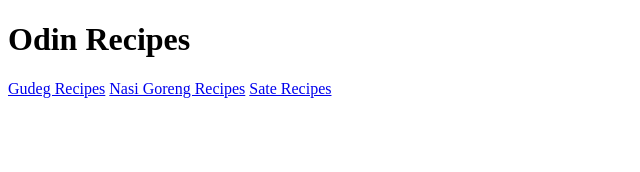
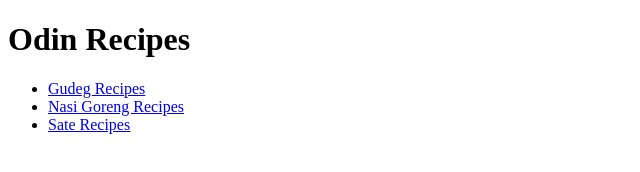
Before and after one commit to oslooow/odin-recipe, a plain HTML site: page index.html in a window 1280 px wide. Shown: the whole page, without its empty margins (0-640 px from the left). Drawn offline with Linux system fonts and the light colour scheme.

Commit message:
changing links in index.html to  unordered lists

```diff
--- a/index.html
+++ b/index.html
@@ -8,8 +8,10 @@
 </head>
 <body>
     <h1>Odin Recipes</h1>
-    <a href="recipes/gudeg.html">Gudeg Recipes</a>
-    <a href="recipes/nasi-goreng.html">Nasi Goreng Recipes</a>
-    <a href="recipes/sate.html">Sate Recipes</a>
+    <ul>
+        <li><a href="recipes/gudeg.html">Gudeg Recipes</a></li>
+        <li><a href="recipes/nasi-goreng.html">Nasi Goreng Recipes</a></li>
+        <li><a href="recipes/sate.html">Sate Recipes</a></li>
+    </ul>
 </body>
 </html>
```
